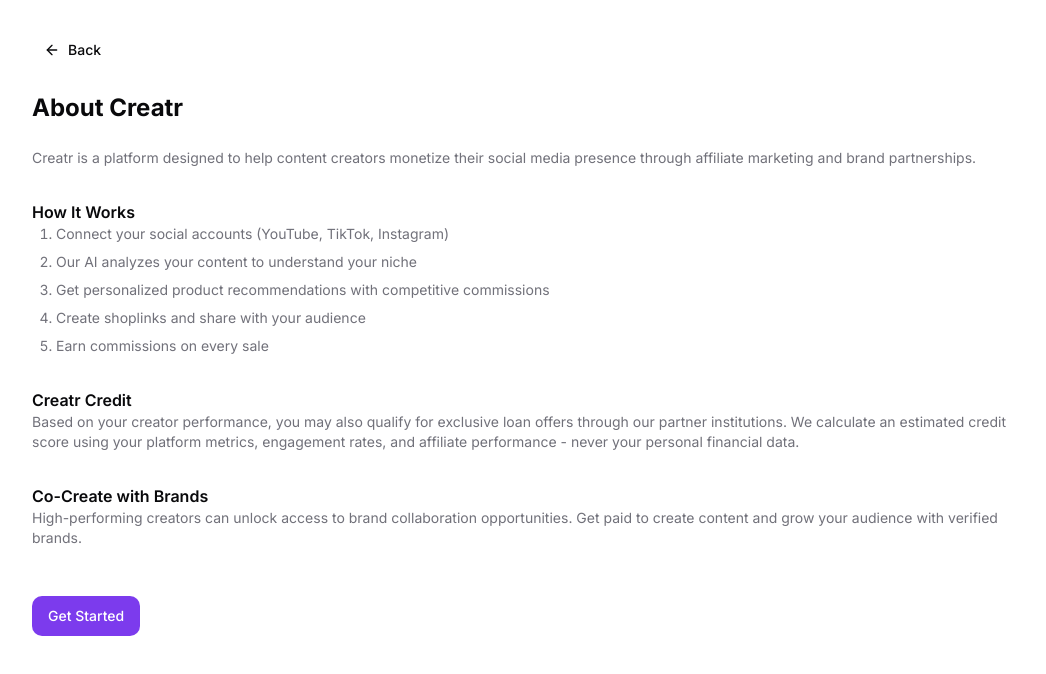
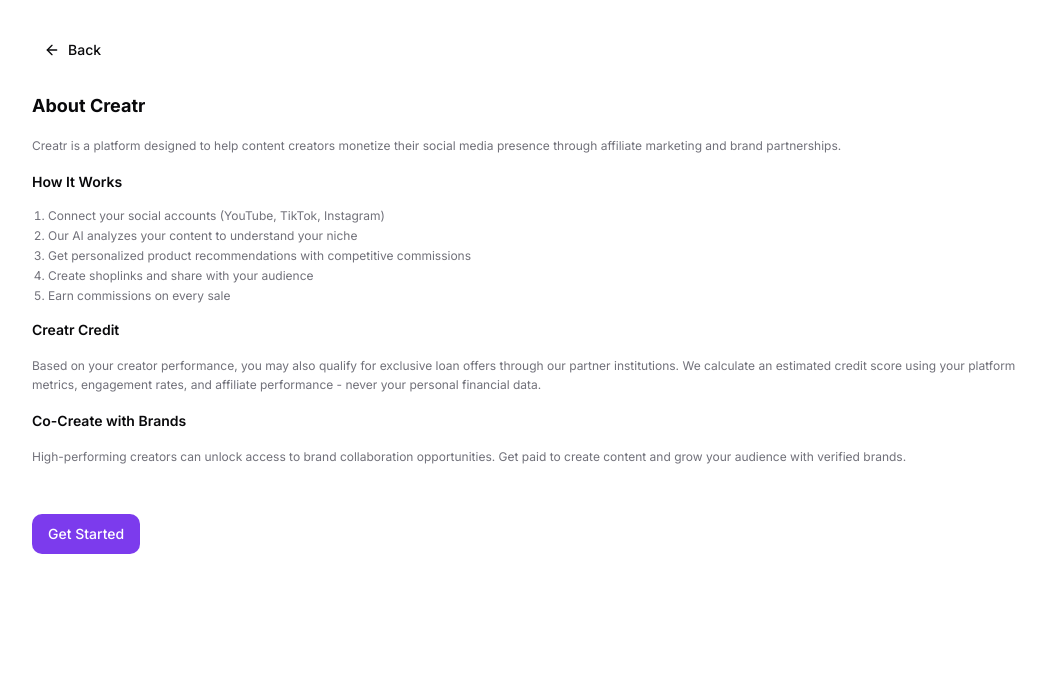
Before and after one commit to shwezque/creatr, a React (Vite) app in the folder apps/web/: page /about in a window 1280 px wide. Shown: the top 674 px of the page, without its empty margins (112-1158 px from the left). Built offline with nearby package versions, Linux system fonts and the light colour scheme.

Commit message:
fix: reduce about page font sizes and fix get started button

```diff
--- a/apps/web/src/routes/about.tsx
+++ b/apps/web/src/routes/about.tsx
@@ -16,16 +16,16 @@
                     </Link>
                 </Button>
 
-                <h1 className="mb-6 text-2xl font-bold">About Creatr</h1>
+                <h1 className="mb-4 text-lg font-bold">About Creatr</h1>
 
-                <div className="prose prose-neutral max-w-none dark:prose-invert">
-                    <p className="text-sm text-muted-foreground">
+                <div className="space-y-4">
+                    <p className="text-xs text-muted-foreground leading-relaxed">
                         Creatr is a platform designed to help content creators monetize their social media presence
                         through affiliate marketing and brand partnerships.
                     </p>
 
-                    <h2 className="mt-8 text-base font-semibold">How It Works</h2>
-                    <ol className="list-decimal space-y-2 pl-6 text-sm text-muted-foreground">
+                    <h2 className="text-sm font-semibold">How It Works</h2>
+                    <ol className="list-decimal space-y-1 pl-4 text-xs text-muted-foreground">
                         <li>Connect your social accounts (YouTube, TikTok, Instagram)</li>
                         <li>Our AI analyzes your content to understand your niche</li>
                         <li>Get personalized product recommendations with competitive commissions</li>
@@ -33,15 +33,15 @@
                         <li>Earn commissions on every sale</li>
                     </ol>
 
-                    <h2 className="mt-8 text-base font-semibold">Creatr Credit</h2>
-                    <p className="text-sm text-muted-foreground">
+                    <h2 className="text-sm font-semibold">Creatr Credit</h2>
+                    <p className="text-xs text-muted-foreground leading-relaxed">
                         Based on your creator performance, you may also qualify for exclusive loan offers through
                         our partner institutions. We calculate an estimated credit score using your platform metrics,
                         engagement rates, and affiliate performance - never your personal financial data.
                     </p>
 
-                    <h2 className="mt-8 text-base font-semibold">Co-Create with Brands</h2>
-                    <p className="text-sm text-muted-foreground">
+                    <h2 className="text-sm font-semibold">Co-Create with Brands</h2>
+                    <p className="text-xs text-muted-foreground leading-relaxed">
                         High-performing creators can unlock access to brand collaboration opportunities.
                         Get paid to create content and grow your audience with verified brands.
                     </p>
--- a/apps/web/src/routes/index.tsx
+++ b/apps/web/src/routes/index.tsx
@@ -10,7 +10,7 @@
 })
 
 function LandingPage() {
-    const { isAuthenticated, loginDemo, isLoading } = useAuth()
+    const { loginDemo, isLoading } = useAuth()
     const navigate = useNavigate()
 
     // Reset all session data when landing page loads
@@ -23,16 +23,16 @@
     }, [])
 
     const handleGetStarted = async () => {
-        // Try demo login first, with fallback for static hosting
-        if (!isAuthenticated) {
-            try {
-                await loginDemo()
-            } catch (error) {
-                console.warn('Demo login not available (static hosting), using offline mode:', error)
-                // Set a demo token for static hosting - this allows the auth guard to pass
-                localStorage.setItem('creatr-token', 'demo-static-token')
-            }
+        // Set demo token first (for static hosting)
+        localStorage.setItem('creatr-token', 'demo-static-token')
+
+        // Try demo login (may fail on static hosting, that's ok)
+        try {
+            await loginDemo()
+        } catch (error) {
+            console.warn('Demo login not available (static hosting), using offline mode')
         }
+
         navigate({ to: '/app/connect' })
     }
 
```
